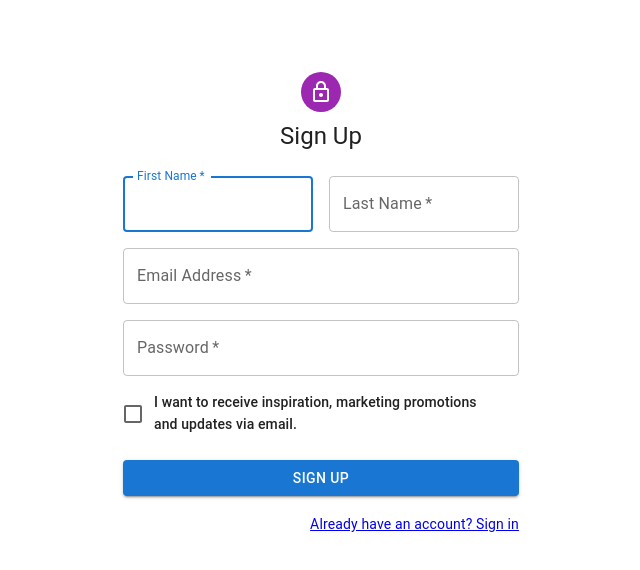
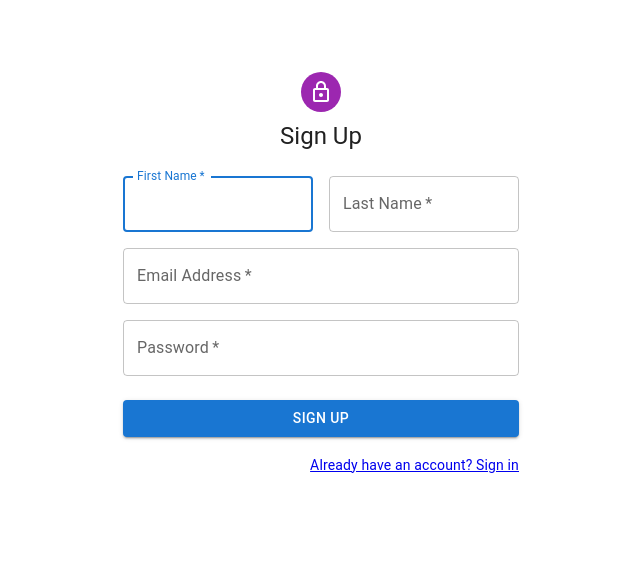
Before and after one commit to prakhar1144/major-project-frontend, a React (Create React App) app: page /user/signup in a window 1280 px wide. Shown: the top 570 px of the page, without its empty margins (319-959 px from the left). Built offline with nearby package versions, Linux system fonts and the light colour scheme; the HTML template or start-up script is replaced by a standard one.

Commit message:
mui default signup checkbox removed

```diff
--- a/src/Pages/Authentication/SignUp.jsx
+++ b/src/Pages/Authentication/SignUp.jsx
@@ -85,12 +85,6 @@
                   id="password"
                 />
               </Grid>
-              <Grid item xs={12}>
-                <FormControlLabel
-                  control={<Checkbox value="allowExtraEmails" color="primary" />}
-                  label={<Typography variant="subtitle2">I want to receive inspiration, marketing promotions and updates via email.</Typography>}
-                />
-              </Grid>
             </Grid>
             <Button
               type="submit"
```
